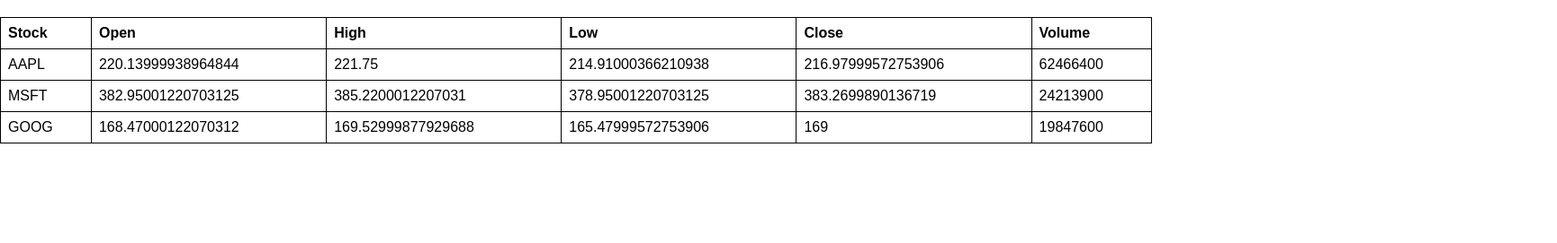
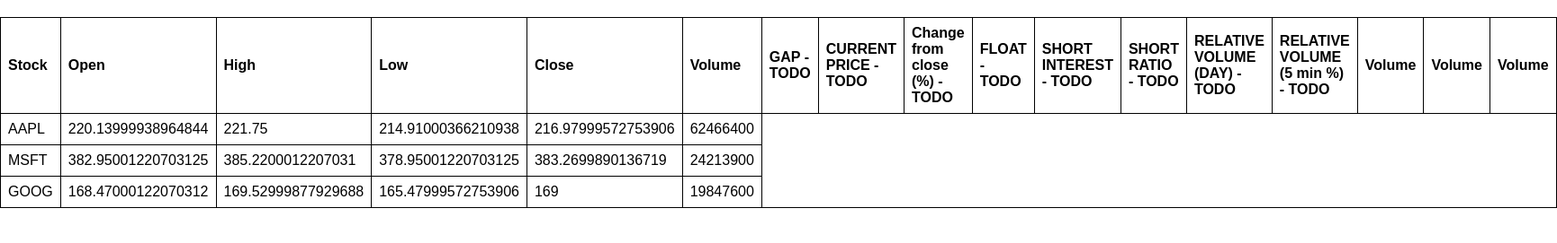
Before and after one commit to Connduit/stonks-screener, a plain HTML site: page index.html in a window 1280 px wide. Shown: the part 61-332 px from the top of the page at 90% size, 1730 px wide, since content can reach past the window. Drawn offline with Linux system fonts and the light colour scheme.

Commit message:
more table columns

```diff
--- a/index.html
+++ b/index.html
@@ -35,6 +35,17 @@
                 <th>Low</th>
                 <th>Close</th>
                 <th>Volume</th>
+                <th>GAP - TODO</th>
+                <th>CURRENT PRICE - TODO</th>
+                <th>Change from close (%) - TODO</th>
+                <th>FLOAT - TODO</th>
+                <th>SHORT INTEREST - TODO</th>
+                <th>SHORT RATIO - TODO</th>
+                <th>RELATIVE VOLUME (DAY) - TODO</th>
+                <th>RELATIVE VOLUME (5 min %) - TODO</th>
+                <th>Volume</th>
+                <th>Volume</th>
+                <th>Volume</th>
             </tr>
         </thead>
         <tbody>
```
Also changed, not shown: 1 other file.
